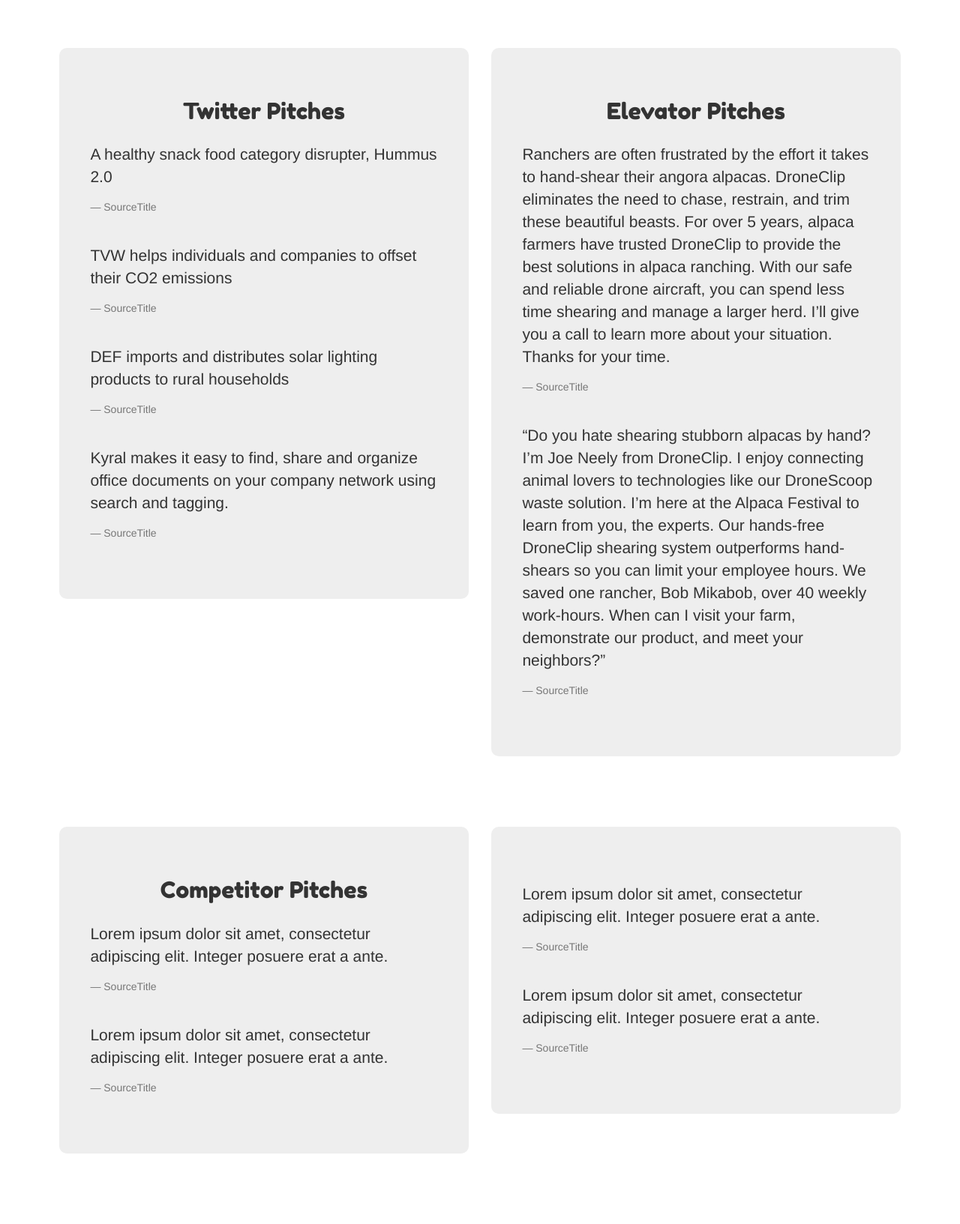
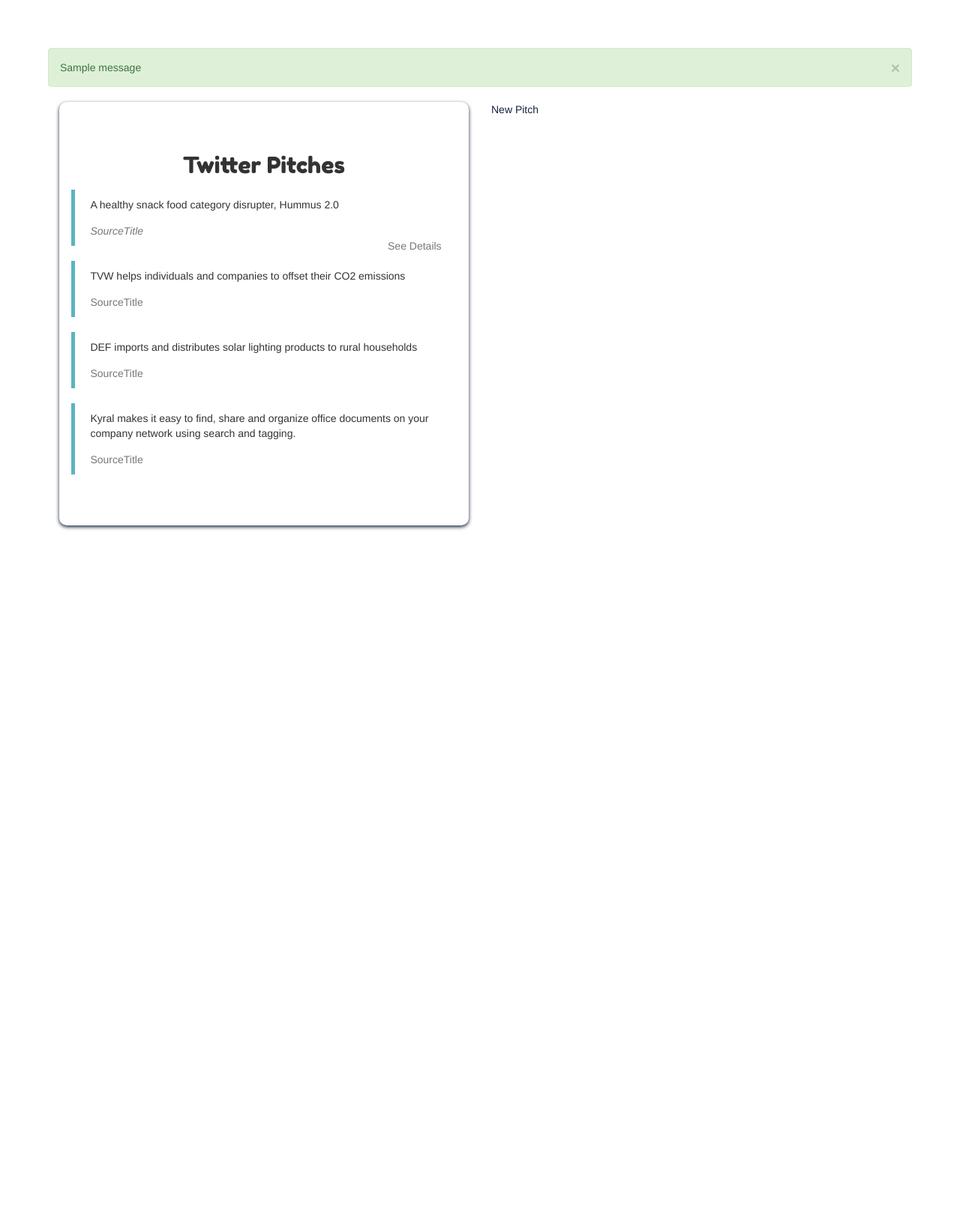
Before and after one commit to lornakamau/pitch, a Flask app: page /categories/twitter-pitch in a window 1280 px wide. Shown: the part 54-1687 px from the top of the page at 75% size. After the commit the page ends 761 px from the top, so only its background shows below. Run offline with Flask 2, Linux system fonts and the light colour scheme; tables that the repository leaves empty hold one stand-in row (values such as "Sample post"); one stand-in notice (Sample message) is shown; parts of the project's set-up code (start-up, migrations or seed data) failed here and were passed over; some libraries are stand-ins or nearby versions.

Commit message:
add route to add pitch

```diff
--- a/app/auth/views.py
+++ b/app/auth/views.py
@@ -17,7 +17,7 @@ def signup():
         mail_message("Welcome to Pitch","email/welcome_user",user.email,user=user)
 
         return redirect(url_for('auth.login'))
-    title = "New Account"
+    title = "New Account | Pitch"
     return render_template('auth/signup.html', signup_form = form, title=title)
 
 @auth.route('/login', methods = ["GET", "POST"])
@@ -30,7 +30,7 @@ def login():
             return redirect(request.args.get('next') or url_for('main.index'))
         flash('Invalid username or password', 'danger')
 
-    title = "Login"
+    title = "Login | Pitch"
     return render_template('auth/login.html', login_form = form, title=title)
 
 @auth.route('/logout')
--- a/app/main/forms.py
+++ b/app/main/forms.py
@@ -5,3 +5,7 @@ from wtforms.validators import Required
 class UpdateProfile(FlaskForm):
     bio = TextAreaField('Tell us about you.',validators = [Required()])
     submit = SubmitField('Submit')
+
+class PitchForm(FlaskForm):
+    pitch_content = TextAreaField('What pitch do you want to share?',validators = [Required()] )
+    submit = SubmitField('Submit')
--- a/app/main/views.py
+++ b/app/main/views.py
@@ -1,7 +1,7 @@
-from flask import render_template,abort,redirect,url_for,request
+from flask import render_template,abort,redirect,url_for,request,flash
 from . import main
-from ..models import User
-from .forms import UpdateProfile
+from ..models import User, Pitch
+from .forms import UpdateProfile, PitchForm
 from .. import db,photos
 from flask_login import login_required
 
@@ -91,3 +91,15 @@ def update_pic(uname):
         user.profile_pic_path = path
         db.session.commit()
     return redirect(url_for('main.profile',uname=uname))
+
+@main.route('/new-pitch', methods=['GET', 'POST'])
+@login_required
+def new_pitch():
+    title = 'New Pitch'
+    form = PitchForm()
+    if form.validate_on_submit():
+
+        flash('Your pitch has been posted!', 'success')
+        return redirect(url_for('main.twitter'))
+
+    return render_template('create_pitch.html',title=title, pitch_form=form)
--- a/app/static/css/base.css
+++ b/app/static/css/base.css
@@ -51,7 +51,7 @@ h1,h2,h3,h4 {
     box-shadow: 0 0.2rem 0.5rem rgba(103, 110, 144, .2), 0 0 0 0.1rem rgba(103, 110, 144, .05);
 }
 }
-@media (max-width: 768px){
+@media (max-width: 767px){
     .navbar .btn {
         margin: 0 !important;
     }
--- a/app/static/css/categories.css
+++ b/app/static/css/categories.css
@@ -4,7 +4,29 @@
 .jumbotron{
     vertical-align: middle;
     border-radius: 10px;
+    background-color: transparent;
+    box-shadow: 0 0.2rem 0.5rem #14213d;
 }
 .card{
     margin: 3%;
 }
+.blockquote p{
+    font-size: 12px;
+}
+blockquote{
+    border-left: 5px solid #5BB3BF;
+}
+blockquote footer:before, blockquote small:before {
+    content: none;
+}
+#details{
+    display: none;
+}
+.fas{
+    font-size: 2rem;
+}
+@media (min-width: 768px){
+    .blockquote p{
+        font-size: 14px;
+    }
+}
--- /dev/null
+++ b/app/static/js/base.js
@@ -0,0 +1,8 @@
+function toggleDetails(){
+    $("#details").toggle();
+  }
+var upVoteNumber = 0;
+function upVote(){
+    upVoteNumber++;
+    document.getElementById('#upVote').innerHTML = upVoteNumber;
+}
--- a/app/templates/base.html
+++ b/app/templates/base.html
@@ -18,8 +18,9 @@
   {{ super() }}
   <link rel="shortcut icon" href="{{ url_for('static', filename='favicon.ico') }}">
   <link href="https://fonts.googleapis.com/css2?family=Fredoka+One&family=Lato&display=swap" rel="stylesheet">
-  <link rel="stylesheet" href="https://unpkg.com/@popperjs/core@2">
+  <link rel="stylesheet" href="https://use.fontawesome.com/releases/v5.11.2/css/all.css" />
   <link rel="stylesheet" href="{{url_for('static',filename='css/base.css')}}" type="text/css">
+  <script src="{{url_for('static',filename='js/base.js')}}"></script>
   {% endblock %}
 </head>
 <body>
--- a/app/templates/categories/twitter.html
+++ b/app/templates/categories/twitter.html
@@ -5,17 +5,29 @@
 {% endblock %}
 {% block content %}
 <div class="row">
+    <!--Flash message -->
+    {% for message in get_flashed_messages() %}
+    <div class="alert alert-success">
+    <button type="button" class="close" data-dismiss="alert">&times;</button>
+    {{ message }}
+    </div>
+  {% endfor %}
     <div class="col-md-6">
         <div class="jumbotron">
             <h2 class="text-center">Twitter Pitches</h2>
             <div class="card">
-
                 <div class="card-body">
                     <blockquote class="blockquote mb-0">
                         <p>A healthy snack food category disrupter, Hummus 2.0</p>
-                        <footer class="blockquote-footer">SourceTitle</footer>
+                        <footer class="blockquote-footer"><cite title="Source Title">SourceTitle</cite></footer>
+                        <small style="float: right;" style="cursor: pointer !important" onclick="toggleDetails()">See Details</small>
                     </blockquote>
                 </div>
+                <div class="card-footer text-muted" id="details">
+                    <small>Submitted by &nbsp;&nbsp;<b style=color:black>submitter</b> &nbsp;&nbsp;on days</small><br>
+                    <div id="downVote" style="display: inline">0</div>;&nbsp;&nbsp;<i class="fas fa-thumbs-down vote" onclick="downVote()"></i>&nbsp;&nbsp;
+                    <div id="upVote" style="display: inline">0</div>&nbsp;&nbsp;<i onclick="upVote()" class="fas fa-thumbs-up vote"></i>&nbsp;&nbsp;
+                  </div>
             </div>
             <div class="card">
 
@@ -47,74 +59,7 @@
         </div>
     </div>
     <div class="col-md-6">
-        <div class="jumbotron">
-            <h2 class="text-center">Elevator Pitches</h2>
-            <div class="card">
-
-                <div class="card-body">
-                    <blockquote class="blockquote mb-0">
-                        <p>Ranchers are often frustrated by the effort it takes to hand-shear their angora alpacas. DroneClip eliminates the need to chase, restrain, and trim these beautiful beasts. For over 5 years, alpaca farmers have trusted DroneClip to provide the best solutions in alpaca ranching. With our safe and reliable drone aircraft, you can spend less time shearing and manage a larger herd. I’ll give you a call to learn more about your situation. Thanks for your time.</p>
-                        <footer class="blockquote-footer">SourceTitle</footer>
-                    </blockquote>
-                </div>
-            </div>
-            <div class="card">
-
-                <div class="card-body">
-                    <blockquote class="blockquote mb-0">
-                        <p>“Do you hate shearing stubborn alpacas by hand? I’m Joe Neely from DroneClip. I enjoy connecting animal lovers to technologies like our DroneScoop waste solution. I’m here at the Alpaca Festival to learn from you, the experts. Our hands-free DroneClip shearing system outperforms hand-shears so you can limit your employee hours. We saved one rancher, Bob Mikabob, over 40 weekly work-hours. When can I visit your farm, demonstrate our product, and meet your neighbors?”</p>
-                        <footer class="blockquote-footer">SourceTitle</footer>
-                    </blockquote>
-                </div>
-            </div>
-        </div>
-    </div>
-</div>
-<div class="row">
-    <div class="col-md-6">
-        <div class="jumbotron">
-            <h2 class="text-center">Competitor Pitches</h2>
-            <div class="card">
-
-                <div class="card-body">
-                    <blockquote class="blockquote mb-0">
-                        <p>Lorem ipsum dolor sit amet, consectetur adipiscing elit. Integer posuere erat a ante.</p>
-                        <footer class="blockquote-footer">SourceTitle</footer>
-                    </blockquote>
-                </div>
-            </div>
-            <div class="card">
-
-                <div class="card-body">
-                    <blockquote class="blockquote mb-0">
-                        <p>Lorem ipsum dolor sit amet, consectetur adipiscing elit. Integer posuere erat a ante.</p>
-                        <footer class="blockquote-footer">SourceTitle</footer>
-                    </blockquote>
-                </div>
-            </div>
-        </div>
-    </div>
-    <div class="col-md-6">
-        <div class="jumbotron">
-            <div class="card">
-
-                <div class="card-body">
-                    <blockquote class="blockquote mb-0">
-                        <p>Lorem ipsum dolor sit amet, consectetur adipiscing elit. Integer posuere erat a ante.</p>
-                        <footer class="blockquote-footer">SourceTitle</footer>
-                    </blockquote>
-                </div>
-            </div>
-            <div class="card">
-
-                <div class="card-body">
-                    <blockquote class="blockquote mb-0">
-                        <p>Lorem ipsum dolor sit amet, consectetur adipiscing elit. Integer posuere erat a ante.</p>
-                        <footer class="blockquote-footer">SourceTitle</footer>
-                    </blockquote>
-                </div>
-            </div>
-        </div>
+        <a href="{{ url_for('main.new_pitch')}}">New Pitch</a>
     </div>
 </div>
 {% endblock %}
--- a/app/templates/navbar.html
+++ b/app/templates/navbar.html
@@ -25,7 +25,7 @@
                 <ul class="nav navbar-nav">
                     <li><a href="/">Home</a></li>
                     <li><a href="/about">About</a></li>
-                    <li><a  class="dropdown-toggle" data-toggle="dropdown" aria-haspopup="true" aria-expanded="false">Categories</a>
+                    <li><a  class="dropdown-toggle" data-toggle="dropdown" aria-haspopup="true" aria-expanded="false" style="cursor: pointer;">Categories</a>
                         <div class="dropdown-menu">
                             <a class="dropdown-item" href="{{url_for('main.twitter')}}">Twitter Pitches</a><br>
                             <a class="dropdown-item" href="{{url_for('main.elevator')}}">Elevator Pitches</a><br>
```
Also changed, not shown: app/models.py (+9 -0 lines), app/templates/categories/competitor.html (+28 -0 lines), app/templates/categories/elevator.html (+30 -0 lines), app/templates/categories/investor.html (+27 -0 lines), app/templates/create_pitch.html (added, +26 -0 lines).
